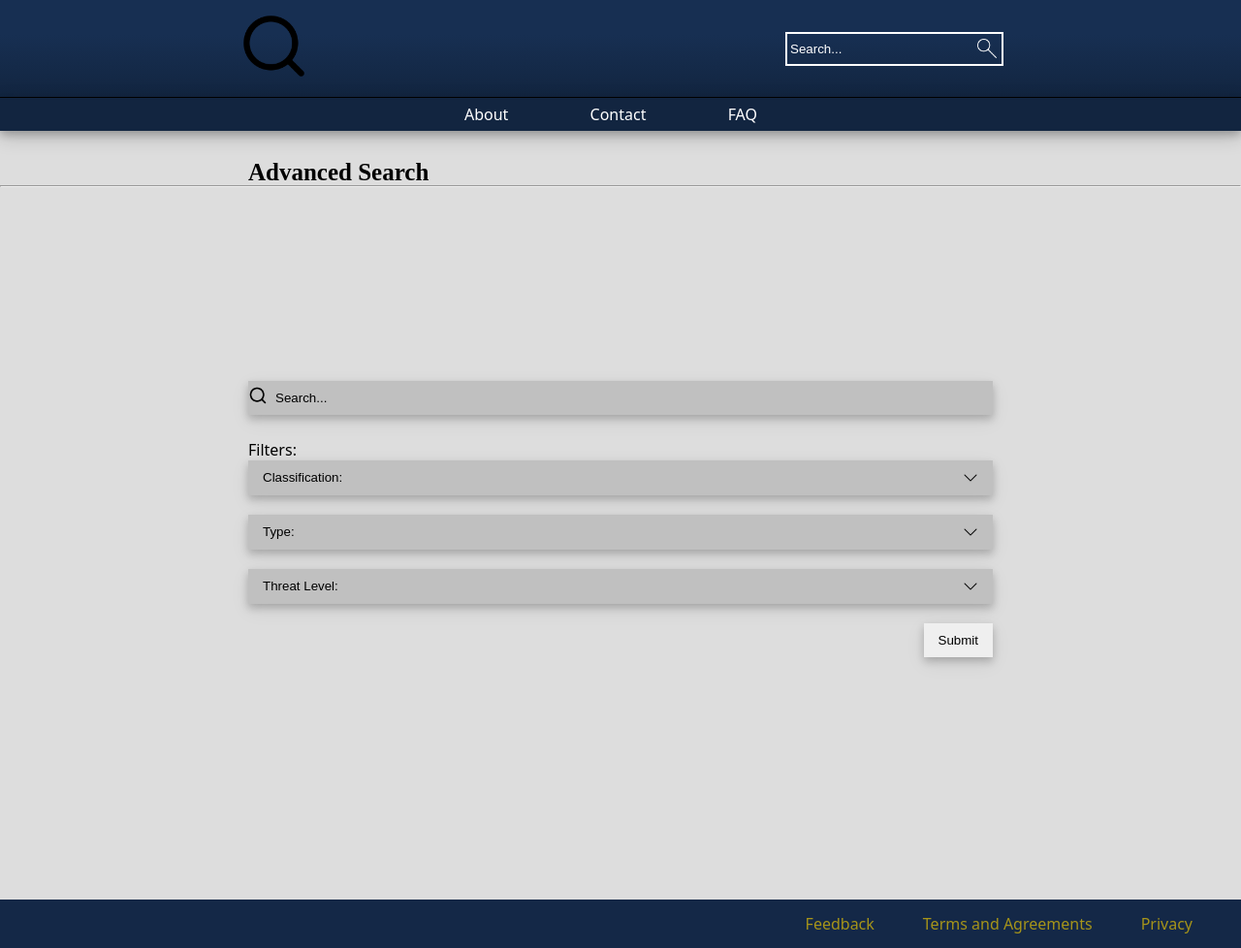
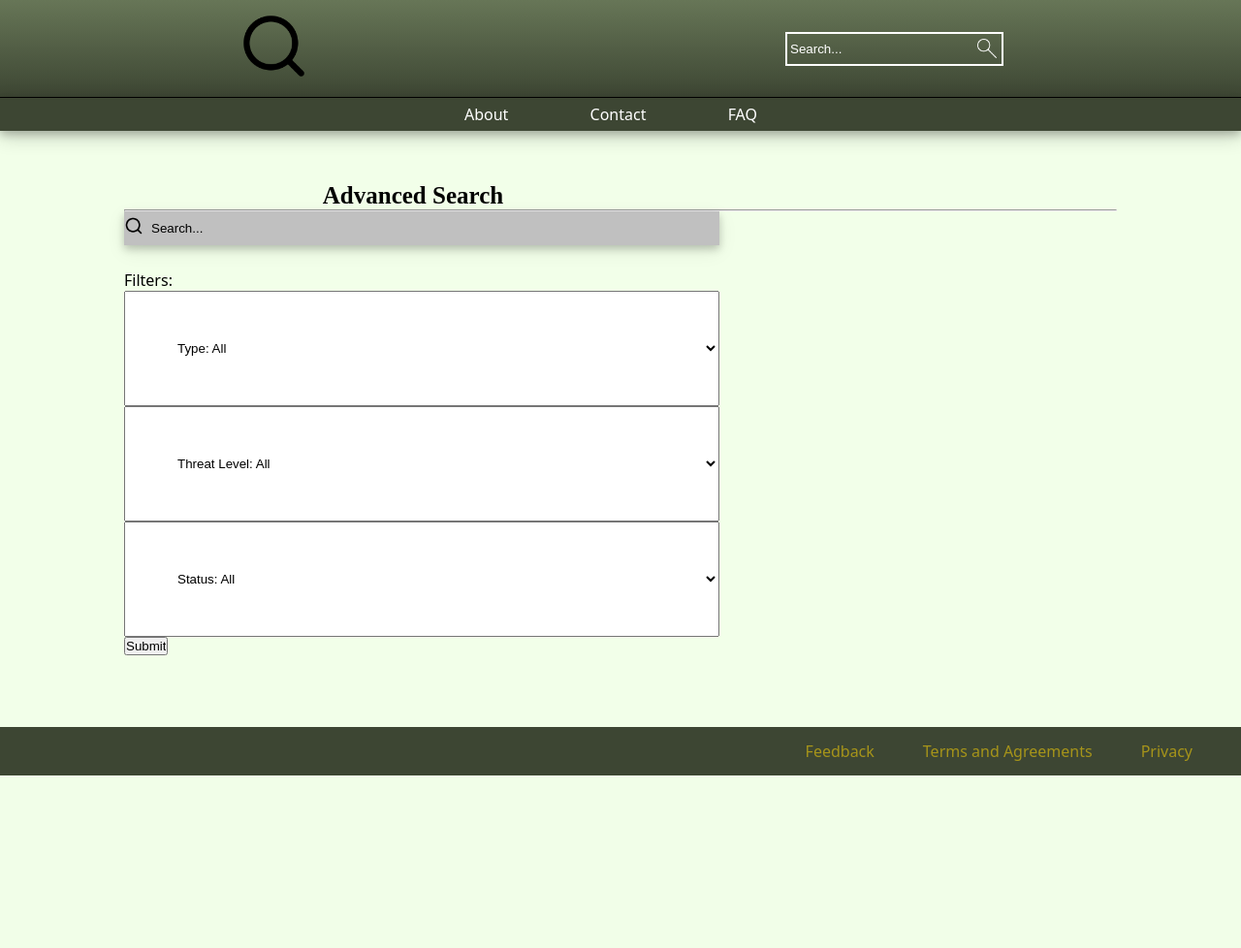
Before and after one commit to Dyapd/AnomalousSite, a PHP site: page /search.html in a window 1280 px wide. Shown: the whole page at 97% size. After the commit the page ends 800 px from the top, so only its background shows below. Run offline with PHP 8.4, Linux system fonts and the light colour scheme.

Commit message:
new design

```diff
--- a/base.css
+++ b/base.css
@@ -12,7 +12,7 @@
 }
 
 body{
-    background-color: #DDDDDD;
+    background-color: #F2FFE9;
     font-family: system-ui, -apple-system, BlinkMacSystemFont, 'Segoe UI', Roboto, Oxygen, Ubuntu, Cantarell, 'Open Sans', 'Helvetica Neue', sans-serif;
 }
 
--- a/layouts.css
+++ b/layouts.css
@@ -5,8 +5,8 @@
 /* header styles */
 header{
     height: 100px;
-    background-color: #172F52;
-    background: linear-gradient(rgba(23,47,82,1) 36%, rgba(18,37,64,1) 100%);
+    background: rgb(103,118,87);
+    background: linear-gradient( rgba(103,118,87,1) 0%, rgba(61,70,51,1) 100%);
     display: flex;
     justify-content: space-around;
     align-items: center;
@@ -72,7 +72,7 @@ header nav ul a:hover {
 }
 
 .header-bottomshape {
-    background: #122540;
+    background: #3D4633;
     height: 35px;
     border-top: black solid 1px;
     display: flex;
@@ -93,7 +93,7 @@ footer{
     margin-top: 50px;
     height: 50px;
     width: 100%;
-    background-color: #142847;
+    background-color: #3D4633;
     display: flex;
     justify-content: flex-end;
     align-items: center;
@@ -108,6 +108,7 @@ footer a{
     margin-left: 50px;
     text-decoration: none;
 }
+
 
 /* style for main content of home page main body */
 .main-home{
--- a/modules.css
+++ b/modules.css
@@ -190,8 +190,14 @@
 
 /* content for search options */
 .content-bottom-search{
-    padding: 200px 0;
     width: 60%;
+    display: flex;
+    flex-wrap: wrap;
+}
+
+.box-top-search{
+    width: 80%;
+    margin: auto;
     display: flex;
     flex-wrap: wrap;
 }
@@ -229,6 +235,13 @@
 }
 
 /* dropdown menu */
+
+.content-bottom-search select{
+    padding: 50px;
+    width: 100%;
+}
+
+
 .search-dropdown-first{
     width: 100%;
     margin-bottom: 20px;
--- a/search.html
+++ b/search.html
@@ -35,6 +35,7 @@
 
     <main class="main-search">
 
+    <div class="box-top-search">
         <div class="content-top-search">
             <h1>
                 Advanced Search
@@ -54,50 +55,41 @@
                 Filters:
             </p>
 
-            <div class="search-dropdown-first">
-                <button type="button" data-bs-toggle="dropdown" aria-expanded="false">
-                    Classification:
-                    <img src="images/arrowdown.png" alt="">
-                </button>
-                <ul class="search-dropdown-firstmenu">
-                    <a class="dropdown-item" href="#">Action</a>
-                    <a class="dropdown-item" href="#">Another action</a>
-                    <a class="dropdown-item" href="#">Something else here</a>
-                </ul>
-            </div>
+            <select name="sub-sel1" id="type" div="sub-sel-search">
+                <option value="tall">Type: All</option>
+                <option value="object">Object</option>
+                <option value="entity">Entity</option>
+                <option value="event">Event</option>
+                <option value="place">Place</option>
+            </select>
 
             <br>
 
-            <div class="search-dropdown-first">
-                <button type="button" data-bs-toggle="dropdown" aria-expanded="false">
-                    Type:
-                    <img src="images/arrowdown.png" alt="">
-                </button>
-                <ul class="search-dropdown-firstmenu">
-                    <a class="dropdown-item" href="#">Action</a>
-                    <a class="dropdown-item" href="#">Another action</a>
-                    <a class="dropdown-item" href="#">Something else here</a>
-                </ul>
-            </div>
+            <select name="sub-sel1" id="type" div="sub-sel-search">
+                <option value="tlall">Threat Level: All</option>
+                <option value="object">Object</option>
+                <option value="entity">Entity</option>
+                <option value="event">Event</option>
+                <option value="place">Place</option>
+            </select>
 
             <br>
 
-            <div class="search-dropdown-first">
-                <button type="button" data-bs-toggle="dropdown" aria-expanded="false">
-                    Threat Level:
-                    <img src="images/arrowdown.png" alt="">
-                </button>
-                <ul class="search-dropdown-firstmenu">
-                    <a class="dropdown-item" href="#">Action</a>
-                    <a class="dropdown-item" href="#">Another action</a>
-                    <a class="dropdown-item" href="#">Something else here</a>
-                </ul>
-            </div>
+            <select name="sub-sel1" id="type" div="sub-sel-search">
+                <option value="sall">Status: All</option>
+                <option value="object">Object</option>
+                <option value="entity">Entity</option>
+                <option value="event">Event</option>
+                <option value="place">Place</option>
+            </select>
 
-            <button class="search-submit-btn">
-                Submit
-            </button>
+            <br>
+
+            <input type="submit" value="Submit">
         </div>
+    </div>
+
+
     </main>
 
     <footer>
```
